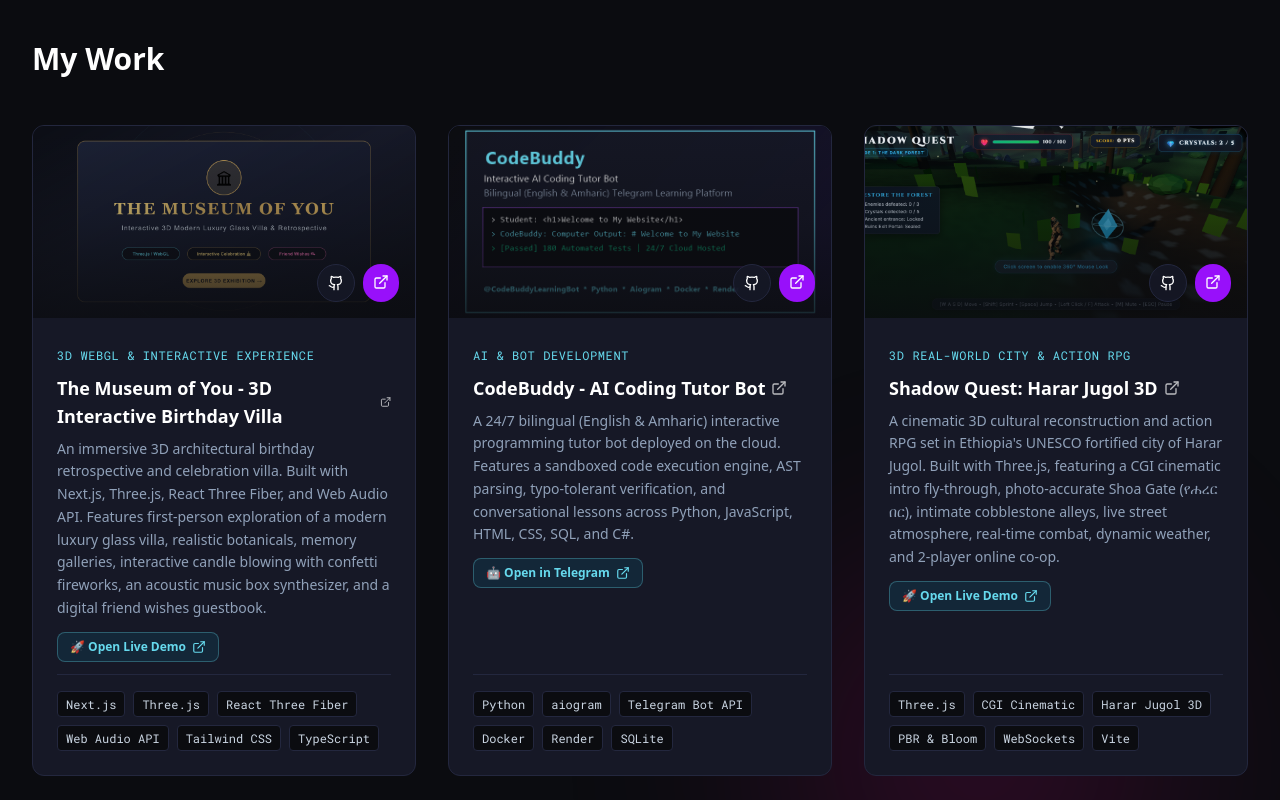
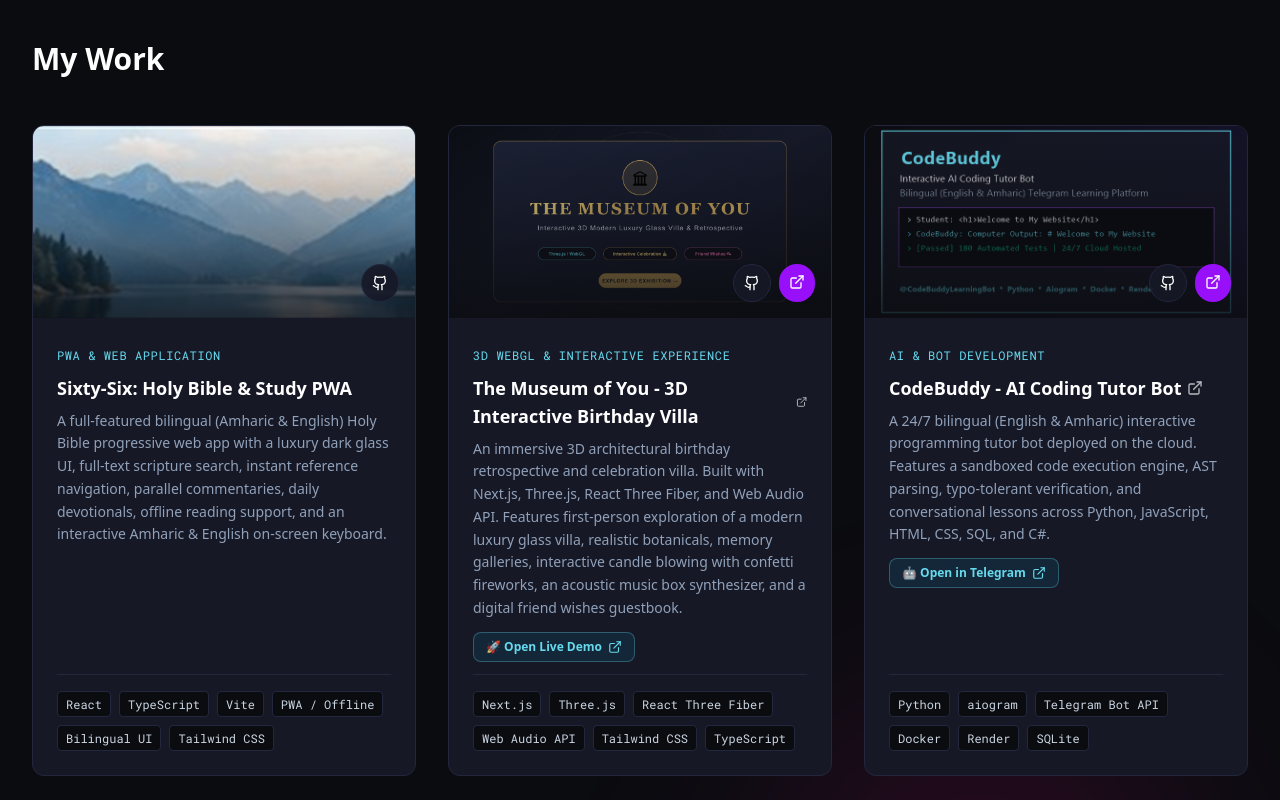
Before and after one commit to mercy306/portfolio, a Next.js app: page / in a window 1280 px wide. Shown: the part 1660-2460 px from the top of the page. Built offline with nearby package versions, Linux system fonts and the light colour scheme.

Commit message:
feat: add Sixty-Six Holy Bible app to featured projects

```diff
--- a/components/Projects.tsx
+++ b/components/Projects.tsx
@@ -4,6 +4,19 @@ import { motion } from 'framer-motion';
 import { ExternalLink, Github } from 'lucide-react';
 
 const projects = [
+  {
+    id: 'sixty-six-bible',
+    title: 'Sixty-Six: Holy Bible & Study PWA',
+    category: 'web',
+    categoryLabel: 'PWA & Web Application',
+    description:
+      'A full-featured bilingual (Amharic & English) Holy Bible progressive web app with a luxury dark glass UI, full-text scripture search, instant reference navigation, parallel commentaries, daily devotionals, offline reading support, and an interactive Amharic & English on-screen keyboard.',
+    tags: ['React', 'TypeScript', 'Vite', 'PWA / Offline', 'Bilingual UI', 'Tailwind CSS'],
+    image: '/holy-bible.png',
+    github: 'https://github.com/mercy306/Bible-',
+    live: null,
+    featured: true,
+  },
   {
     id: 'museum-of-you',
     title: 'The Museum of You - 3D Interactive Birthday Villa',
@@ -17,7 +30,6 @@ const projects = [
     live: 'https://mercy306.github.io/museum-of-you/',
     featured: true,
   },
-
   {
     id: 'codebuddy',
     title: 'CodeBuddy - AI Coding Tutor Bot',
```
Also changed, not shown: public/holy-bible.png (added).
